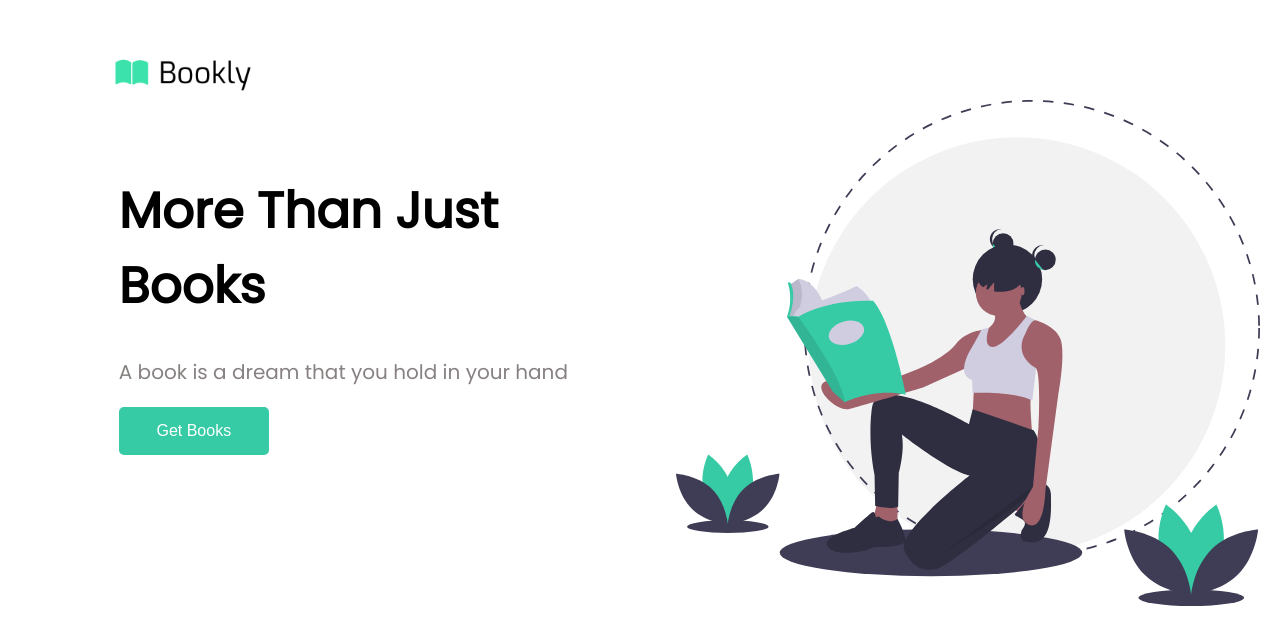
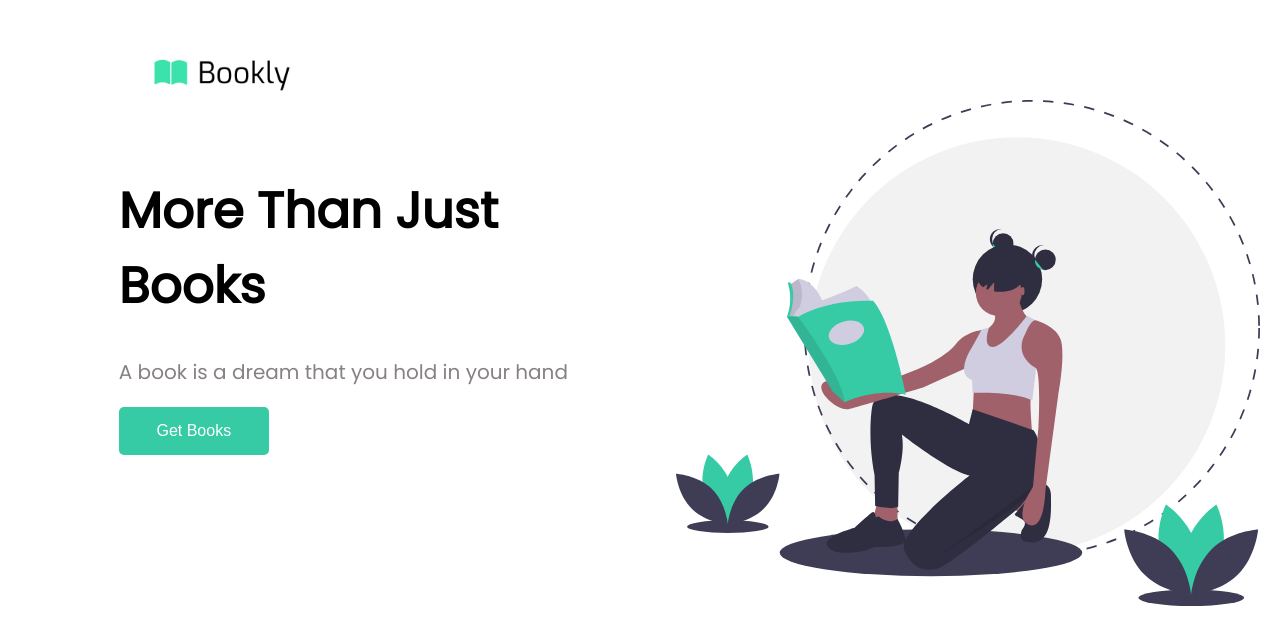
Before and after one commit to jhumeey/Books-Fetch-API-APP, a React (Create React App) app: page / in a window 1280 px wide. Shown: the top 644 px of the page. Built offline with nearby package versions, Linux system fonts and the light colour scheme.

Commit message:
adjusted logo size

```diff
--- a/src/App.css
+++ b/src/App.css
@@ -102,10 +102,10 @@ body, html, #root {
   background-image: url('./b-logo.png');
   background-repeat: no-repeat;
   background-size: contain;
-  height: 100px;
-  width: 100%;
+  height: 123px;
+  width: 97%;
   padding: 10px;
-  margin-left: 76px;
+  margin-left: 3%;
 }
 
 .b-intro-container {
@@ -175,7 +175,7 @@ body, html, #root {
     position: absolute;
     width: 50%;
     height: 150px;
-    left: 2.5%;
+    left: 8.5%;
     top: 0;
   }
   .b-note-container {
```
